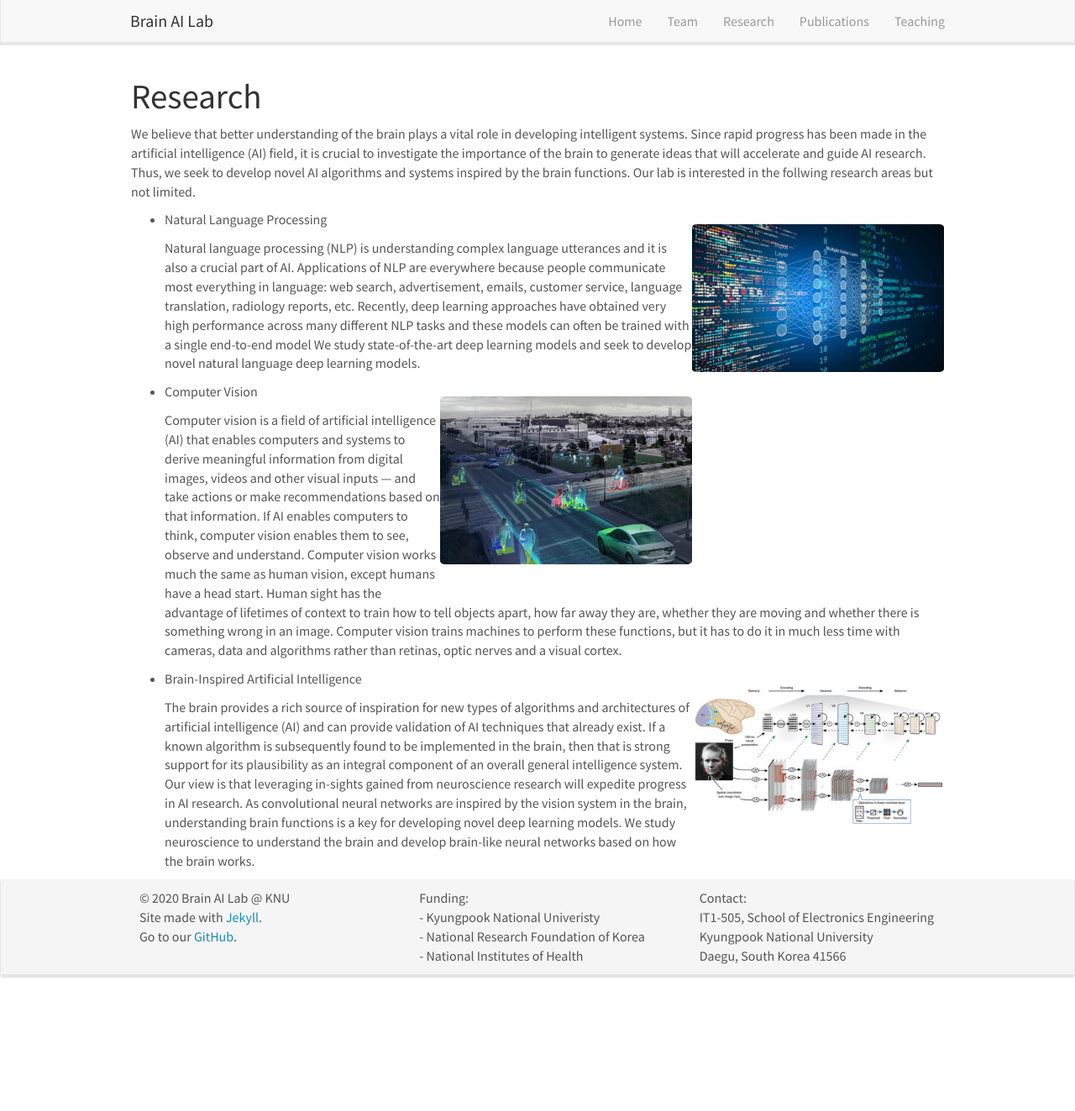
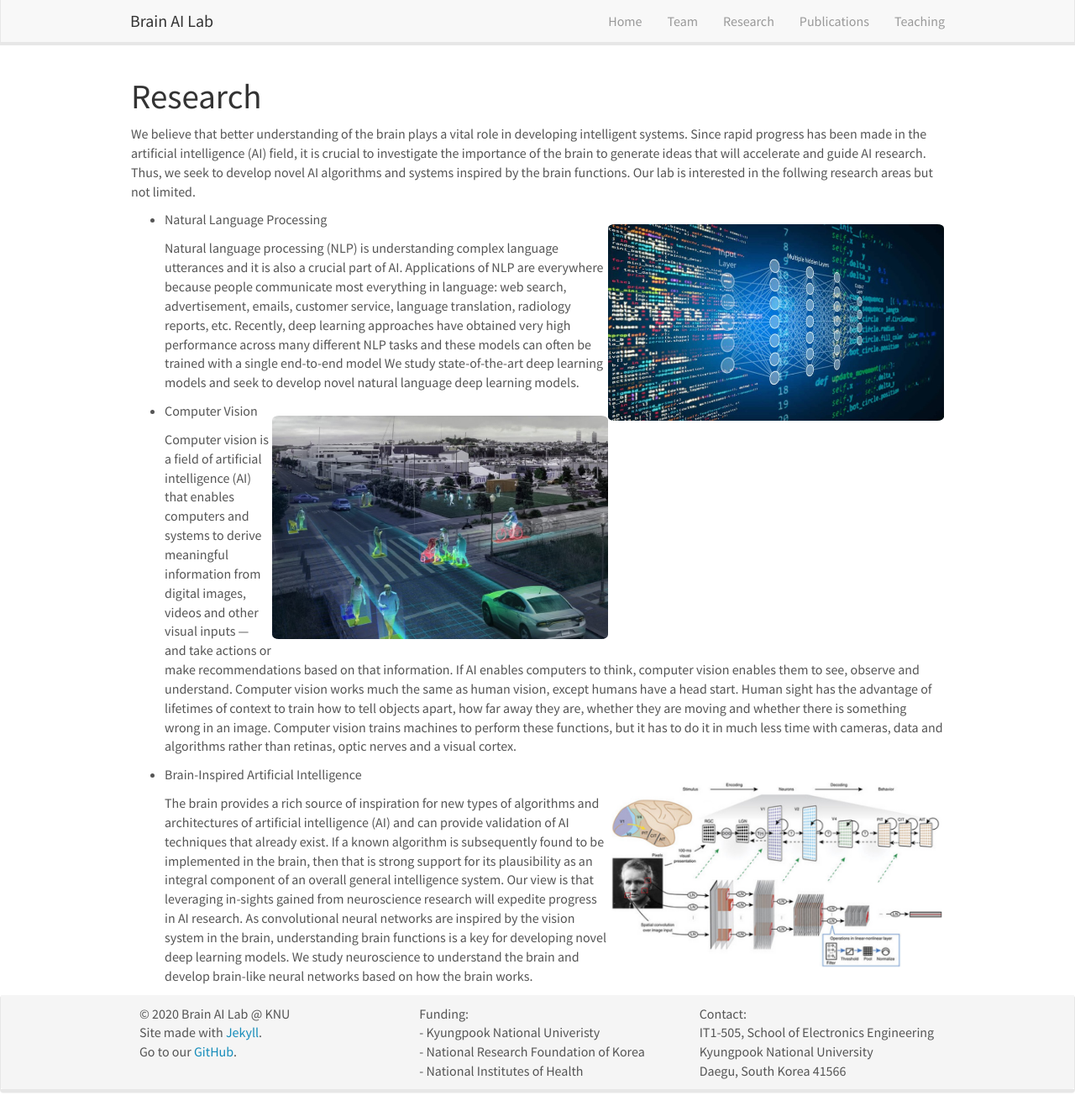
Before and after one commit to KNU-BrainAI/knu-brainai.github.io, a Jekyll site: the page built from _pages/research.md, in a window 1280 px wide and 1323 px high. Shown: the whole window at 84% size. Built offline with Jekyll 4.4.1, drawn with Linux system fonts in a browser that asks for light colours; nearby versions of some CDN libraries.

Commit message:
Update research.md

```diff
--- a/_pages/research.md
+++ b/_pages/research.md
@@ -10,15 +10,15 @@ permalink: /research/
 
 We believe that better understanding of the brain plays a vital role in developing intelligent systems. Since rapid progress has been made in the artificial intelligence (AI) field, it is crucial to investigate the importance of the brain to generate ideas that will accelerate and guide AI research. Thus, we seek to develop novel AI algorithms and systems inspired by the brain functions. Our lab is interested in the follwing research areas but not limited.
 
-- Natural Language Processing ![]({{ site.url }}{{ site.baseurl }}/images/nlp.jpg){: style="width: 300px; float: right"}
+- Natural Language Processing ![]({{ site.url }}{{ site.baseurl }}/images/nlp.jpg){: style="width: 400px; float: right"}
 
   Natural language processing (NLP) is understanding complex language utterances and it is also a crucial part of AI. Applications of NLP are everywhere because people communicate most everything in language: web search, advertisement, emails, customer service, language translation, radiology reports, etc. Recently, deep learning approaches have obtained very high performance across many different NLP tasks and these models can often be trained with a single end-to-end model We study state-of-the-art deep learning models and seek to develop novel natural language deep learning models.
 
 
-- Computer Vision ![]({{ site.url }}{{ site.baseurl }}/images/cv.jpg){: style="width: 300px; float: right"}
+- Computer Vision ![]({{ site.url }}{{ site.baseurl }}/images/cv.jpg){: style="width: 400px; float: right"}
 
   Computer vision is a field of artificial intelligence (AI) that enables computers and systems to derive meaningful information from digital images, videos and other visual inputs — and take actions or make recommendations based on that information. If AI enables computers to think, computer vision enables them to see, observe and understand. Computer vision works much the same as human vision, except humans have a head start. Human sight has the advantage of lifetimes of context to train how to tell objects apart, how far away they are, whether they are moving and whether there is something wrong in an image. Computer vision trains machines to perform these functions, but it has to do it in much less time with cameras, data and algorithms rather than retinas, optic nerves and a visual cortex.
 
-- Brain-Inspired Artificial Intelligence ![]({{ site.url }}{{ site.baseurl }}/images/cnn.png){: style="width: 300px; float: right"}
+- Brain-Inspired Artificial Intelligence ![]({{ site.url }}{{ site.baseurl }}/images/cnn.png){: style="width: 400px; float: right"}
 
   The brain provides a rich source of inspiration for new types of algorithms and architectures of artificial intelligence (AI) and can provide validation of AI techniques that already exist. If a known algorithm is subsequently found to be implemented in the brain, then that is strong support for its plausibility as an integral component of an overall general intelligence system. Our view is that leveraging in-sights gained from neuroscience research will expedite progress in AI research. As convolutional neural networks are inspired by the vision system in the brain, understanding brain functions is a key for developing novel deep learning models. We study neuroscience to understand the brain and develop brain-like neural networks based on how the brain works.
```
